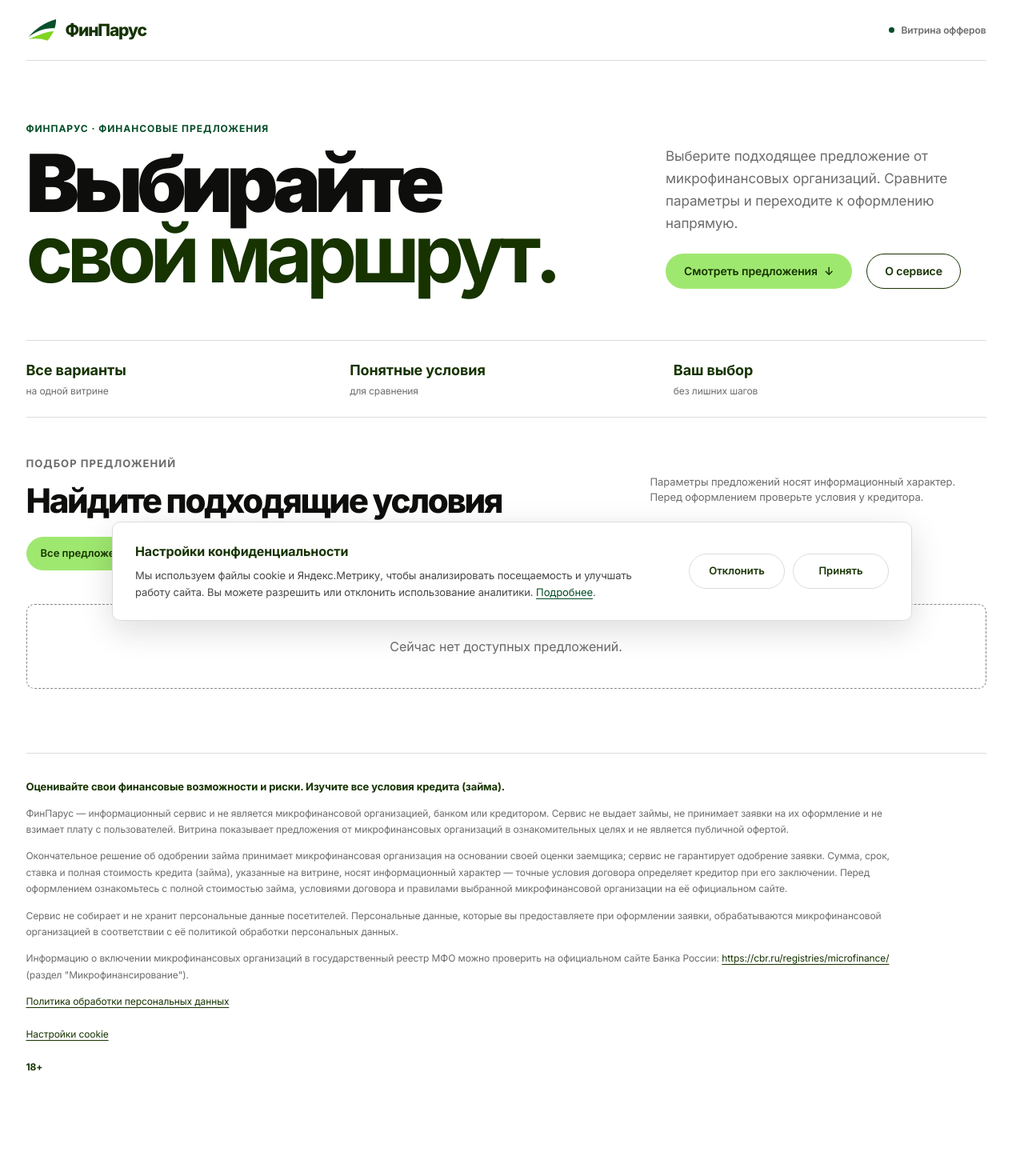
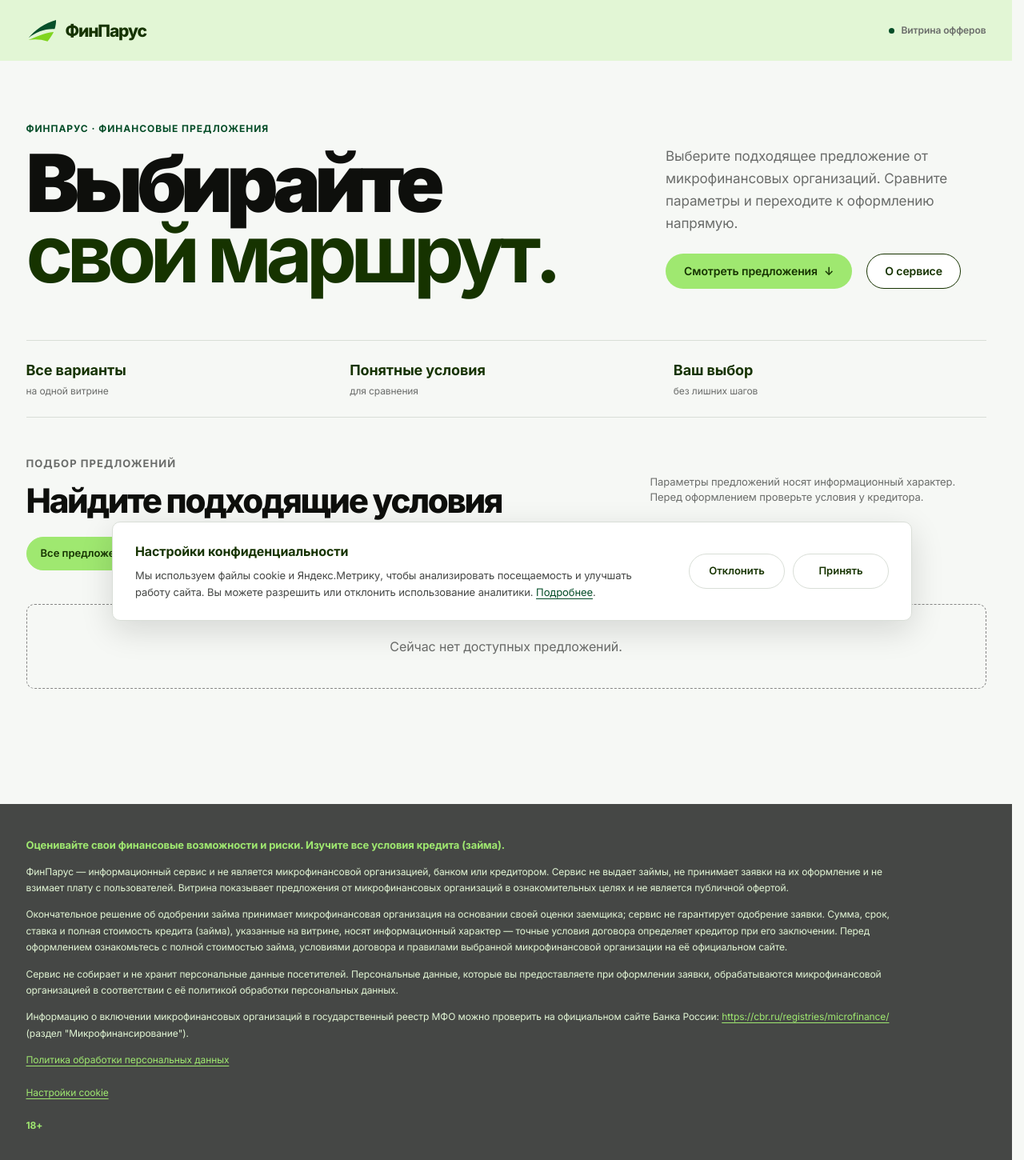
Before and after one commit to ivanlbdv/showcase, a Django app: page / in a window 1280 px wide. Shown: the whole page at 80% size. Before the commit the page ends 1339 px from the top, so only its background shows below. Run offline with Django 5.2, Linux system fonts and the light colour scheme; data that the repository does not hold is empty.

Commit message:
version 46

```diff
--- a/project/showcase/static/showcase/css/showcase.css
+++ b/project/showcase/static/showcase/css/showcase.css
@@ -327,7 +327,8 @@
   border-radius: 50%;
 }
 
-.footer-legal__sign::before, .footer-legal__sign::after {
+.footer-legal__sign::before,
+.footer-legal__sign::after {
   position: absolute;
   top: 50%;
   left: 50%;
@@ -341,6 +342,7 @@
 .footer-legal__sign::after {
   transform: translate(-50%, -50%) rotate(90deg);
 }
+
 .footer-legal[open] .footer-legal__sign::after {
   display: none;
 }
@@ -368,9 +370,11 @@
     gap: 24px;
     padding: 58px 0 44px;
   }
+
   .hero__note {
     max-width: 620px;
   }
+
   .products {
     grid-template-columns: repeat(2, minmax(0, 1fr));
   }
@@ -380,42 +384,54 @@
   .showcase-hero {
     padding: 42px 0 34px;
   }
+
   .hero__title {
     font-size: clamp(46px, 14vw, 66px);
   }
+
   .hero__note {
     font-size: 15px;
   }
+
   .hero__facts {
     gap: 10px;
   }
+
   .hero-fact strong {
     font-size: 15px;
   }
+
   .hero-fact span {
     font-size: 11px;
   }
+
   .section-heading {
     display: block;
     margin-top: 38px;
   }
+
   .section-heading p {
     margin-top: 10px;
   }
+
   .filters {
     margin-right: -16px;
   }
+
   .filters::-webkit-scrollbar {
     display: none;
   }
+
   .filter {
     flex: 0 0 auto;
   }
+
   .products {
     grid-template-columns: 1fr;
     gap: 12px;
     padding-bottom: 44px;
   }
+
   .card {
     min-height: 0;
     padding: 20px;
@@ -574,3 +590,57 @@
     line-height: 1.75;
   }
 }
+
+/* =========================================
+   Full-width page layout
+   ========================================= */
+
+/* Общий фон страницы */
+body {
+  background: var(--surface-soft);
+}
+
+/* Header */
+.site-header {
+  width: 100%;
+  background: var(--linen);
+}
+
+.site-header .topbar {
+  border-bottom-color: var(--line);
+}
+
+/* Footer */
+.site-footer {
+  width: 100%;
+  background: var(--charcoal);
+}
+
+.site-footer .disclaimer {
+  border-top: 0;
+  padding: 40px 0 32px;
+  color: var(--linen);
+}
+
+/* Контраст текста в footer */
+.site-footer .disclaimer__warning,
+.site-footer .disclaimer__age,
+.site-footer .disclaimer a,
+.site-footer .footer-legal__summary,
+.site-footer .footer-legal__name {
+  color: var(--lime);
+}
+
+/* Разделители */
+.site-footer .footer-legal {
+  border-bottom-color: rgb(226 246 213 / 28%);
+}
+
+.site-footer .footer-legal__sign {
+  border-color: var(--linen);
+}
+
+.site-footer .footer-legal__sign::before,
+.site-footer .footer-legal__sign::after {
+  background: var(--linen);
+}
--- a/project/showcase/static/showcase/css/ui.css
+++ b/project/showcase/static/showcase/css/ui.css
@@ -111,7 +111,6 @@ summary:focus-visible {
   align-items: center;
   justify-content: space-between;
   gap: 24px;
-  border-bottom: 1px solid var(--line);
 }
 
 /* Brand logo — ФинПарус */
--- a/project/showcase/templates/showcase/product_showcase.html
+++ b/project/showcase/templates/showcase/product_showcase.html
@@ -16,16 +16,18 @@
   <meta property="og:url" content="https://finparus.ru/">
   <meta property="og:locale" content="ru_RU">
   <meta name="theme-color" content="#ffffff">
+
   <title>ФинПарус — подбор займов от микрофинансовых организаций</title>
+
   <link rel="stylesheet" href="{% static 'showcase/css/showcase.css' %}">
   <link rel="stylesheet" href="{% static 'showcase/css/cookie-banner.css' %}">
   <link rel="icon"
         type="image/svg+xml"
         href="{% static 'showcase/images/finparus.svg' %}">
-
   <link rel="icon"
         href="{% static 'showcase/images/favicon.ico' %}"
         sizes="any">
+
   <script type="application/ld+json">
   {
     "@context": "https://schema.org",
@@ -50,16 +52,23 @@
   }
   </script>
 </head>
+
 <body>
-  <main class="container showcase-container">
-    <header class="topbar">
+  <!-- Шапка на всю ширину экрана -->
+  <header class="site-header">
+    <div class="container">
+      <div class="topbar">
         {% include "showcase/includes/brand.html" %}
 
         <p class="status">
           Витрина офферов
         </p>
+      </div>
+    </div>
   </header>
 
+  <!-- Основное содержимое страницы -->
+  <main class="container showcase-container">
     <section class="showcase-hero" aria-labelledby="showcase-title">
       <div>
         <p class="page-eyebrow">ФинПарус · Финансовые предложения</p>
@@ -67,22 +76,37 @@
           Выбирайте<br><strong>свой маршрут.</strong>
         </h1>
       </div>
+
       <div>
         <p class="hero__note">
           Выберите подходящее предложение от микрофинансовых организаций.
           Сравните параметры и переходите к оформлению напрямую.
         </p>
+
         <div class="hero__actions">
-          <a class="btn btn--primary" href="#offers">Смотреть предложения <span aria-hidden="true">↓</span></a>
+          <a class="btn btn--primary" href="#offers">
+            Смотреть предложения <span aria-hidden="true">↓</span>
+          </a>
           <a class="btn btn--ghost" href="#about">О сервисе</a>
         </div>
       </div>
     </section>
 
     <div class="hero__facts" aria-label="О сервисе">
-      <div class="hero-fact"><strong>Все варианты</strong><span>на одной витрине</span></div>
-      <div class="hero-fact"><strong>Понятные условия</strong><span>для сравнения</span></div>
-      <div class="hero-fact"><strong>Ваш выбор</strong><span>без лишних шагов</span></div>
+      <div class="hero-fact">
+        <strong>Все варианты</strong>
+        <span>на одной витрине</span>
+      </div>
+
+      <div class="hero-fact">
+        <strong>Понятные условия</strong>
+        <span>для сравнения</span>
+      </div>
+
+      <div class="hero-fact">
+        <strong>Ваш выбор</strong>
+        <span>без лишних шагов</span>
+      </div>
     </div>
 
     <section id="offers" aria-labelledby="offers-title">
@@ -91,14 +115,41 @@
           <p class="page-eyebrow">Подбор предложений</p>
           <h2 id="offers-title">Найдите подходящие условия</h2>
         </div>
-        <p>Параметры предложений носят информационный характер. Перед оформлением проверьте условия у кредитора.</p>
+
+        <p>
+          Параметры предложений носят информационный характер.
+          Перед оформлением проверьте условия у кредитора.
+        </p>
       </div>
 
       <nav class="filters" aria-label="Фильтрация предложений">
-        <button class="filter is-active" type="button" data-filter="all" aria-pressed="true">Все предложения</button>
-        <button class="filter" type="button" data-filter="new" aria-pressed="false">Новым клиентам</button>
-        <button class="filter" type="button" data-filter="short_term" aria-pressed="false">До 30 дней</button>
-        <button class="filter" type="button" data-filter="long_term" aria-pressed="false">Длительный срок</button>
+        <button class="filter is-active"
+                type="button"
+                data-filter="all"
+                aria-pressed="true">
+          Все предложения
+        </button>
+
+        <button class="filter"
+                type="button"
+                data-filter="new"
+                aria-pressed="false">
+          Новым клиентам
+        </button>
+
+        <button class="filter"
+                type="button"
+                data-filter="short_term"
+                aria-pressed="false">
+          До 30 дней
+        </button>
+
+        <button class="filter"
+                type="button"
+                data-filter="long_term"
+                aria-pressed="false">
+          Длительный срок
+        </button>
       </nav>
 
       <div class="products" aria-label="Список финансовых предложений">
@@ -109,41 +160,77 @@
               <div class="card__top">
                 <div>
                   {% if product.logo_url %}
-                    <img class="card__logo" src="{{ product.logo_url }}" alt="Логотип {{ product.provider_name }}" loading="lazy">
+                    <img class="card__logo"
+                         src="{{ product.logo_url }}"
+                         alt="Логотип {{ product.provider_name }}"
+                         loading="lazy">
                   {% endif %}
+
                   <h3 class="card__title">{{ product.title }}</h3>
                 </div>
               </div>
+
               {% if product.is_priority_offer %}
                 <span class="card__priority-label">Рекомендуем</span>
               {% endif %}
 
               <div class="card__data">
-                <div class="metric"><span class="metric__label">Сумма</span><strong class="metric__value">{{ product.amount_text }}</strong></div>
-                <div class="metric"><span class="metric__label">Срок</span><strong class="metric__value">{{ product.term_text }}</strong></div>
-                <div class="metric"><span class="metric__label">ПСК</span><strong class="metric__value">{{ product.psk_text }}</strong></div>
-                <div class="metric"><span class="metric__label">Ставка</span><strong class="metric__value">{{ product.rate_text }}</strong></div>
+                <div class="metric">
+                  <span class="metric__label">Сумма</span>
+                  <strong class="metric__value">{{ product.amount_text }}</strong>
+                </div>
+
+                <div class="metric">
+                  <span class="metric__label">Срок</span>
+                  <strong class="metric__value">{{ product.term_text }}</strong>
+                </div>
+
+                <div class="metric">
+                  <span class="metric__label">ПСК</span>
+                  <strong class="metric__value">{{ product.psk_text }}</strong>
+                </div>
+
+                <div class="metric">
+                  <span class="metric__label">Ставка</span>
+                  <strong class="metric__value">{{ product.rate_text }}</strong>
                 </div>
               </div>
+            </div>
+
             <div class="card__bottom">
-              <a class="card__action" href="{{ product.product_url }}" target="_blank" rel="nofollow sponsored noopener"
-                 aria-label="Смотреть условия продукта: {{ product.title }}">Смотреть условия</a>
+              <a class="card__action"
+                 href="{{ product.product_url }}"
+                 target="_blank"
+                 rel="nofollow sponsored noopener"
+                 aria-label="Смотреть условия продукта: {{ product.title }}">
+                Смотреть условия
+              </a>
             </div>
           </article>
         {% empty %}
-          <p class="products__empty">Сейчас нет доступных предложений.</p>
+          <p class="products__empty">
+            Сейчас нет доступных предложений.
+          </p>
         {% endfor %}
       </div>
-      <p class="products__empty" id="products-empty" hidden>По выбранному фильтру предложений нет. Попробуйте изменить фильтр.</p>
+
+      <p class="products__empty" id="products-empty" hidden>
+        По выбранному фильтру предложений нет. Попробуйте изменить фильтр.
+      </p>
     </section>
+  </main>
 
-    <footer class="disclaimer" id="about">
+  <!-- Подвал на всю ширину экрана -->
+  <footer class="site-footer">
+    <div class="container">
+      <div class="disclaimer" id="about">
         {% if legal_items %}
           <details class="footer-legal">
             <summary class="footer-legal__summary">
               Юридическая информация о МФО
               <span class="footer-legal__sign" aria-hidden="true"></span>
             </summary>
+
             <div class="footer-legal__list">
               {% for provider_name, legal_info in legal_items %}
                 <section class="footer-legal__item">
@@ -189,19 +276,25 @@
         <p>
           Информацию о включении микрофинансовых организаций в государственный
           реестр МФО можно проверить на официальном сайте Банка России:
-        <a href="https://cbr.ru/registries/microfinance/">https://cbr.ru/registries/microfinance/</a>
+          <a href="https://cbr.ru/registries/microfinance/">
+            https://cbr.ru/registries/microfinance/
+          </a>
           (раздел "Микрофинансирование").
         </p>
 
         <p class="disclamer__links">
-        <a href="{% url 'showcase:privacy_policy' %}">Политика обработки персональных данных</a>
+          <a href="{% url 'showcase:privacy_policy' %}">
+            Политика обработки персональных данных
+          </a>
           <br>
           <br>
           <a href="#" data-cookie-settings>Настройки cookie</a>
         </p>
+
         <span class="disclaimer__age">18+</span>
+      </div>
+    </div>
   </footer>
-  </main>
 
   {% include "showcase/includes/cookie_banner.html" %}
 
```
Lines whose indentation alone changed are shown as unchanged.
